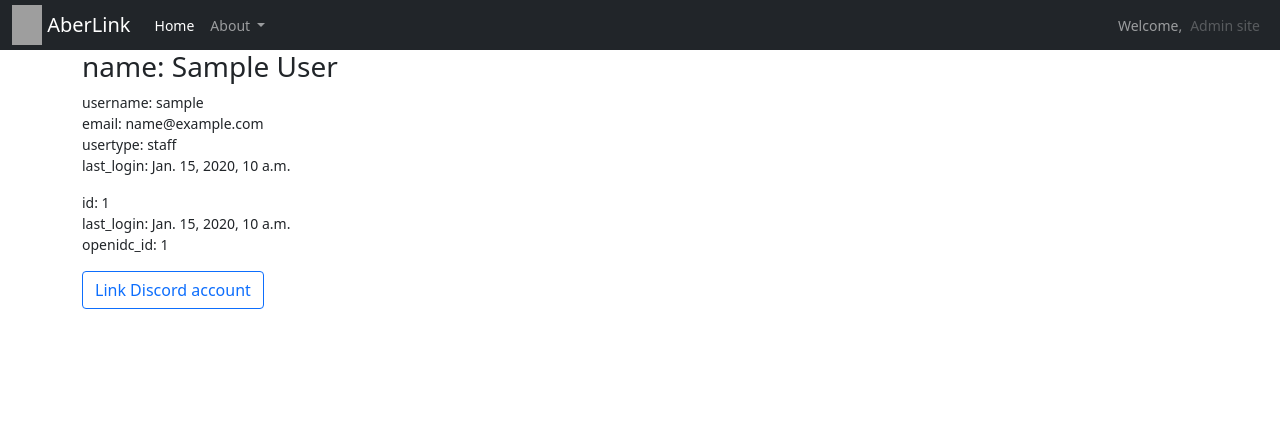
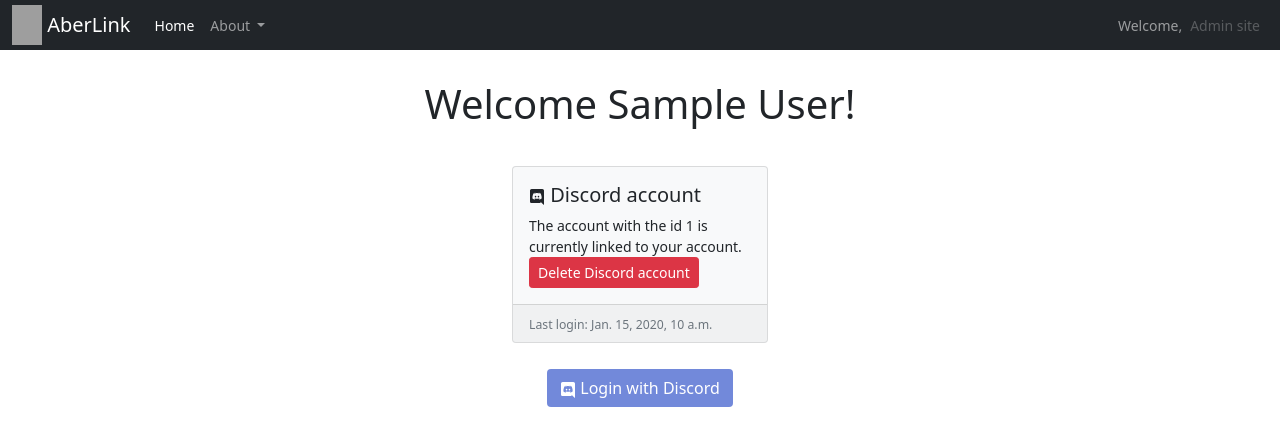
Before and after one commit to JoelLucaAdams/aberlink, a Django app: template src/AberLinkAuthentication/templates/home.html in a window 1280 px wide. Shown: the top 446 px of the page. Run offline with Django 3.2, Linux system fonts and the light colour scheme; tables that the repository leaves empty hold one stand-in row (values such as "Sample post"); the template is opened without the code that fills it: values that come from a table or form of the project are taken from there, most other values are stand-ins (such as "Sample title", 1, 10 or a date in 2020); parts of the project's set-up code (start-up, migrations or seed data) failed here and were passed over; grey boxes are pictures that could not be loaded.

Commit message:
formatted home page for discord accounts and added modal for deleting accounts

```diff
--- a/src/AberLinkAuthentication/templates/home.html
+++ b/src/AberLinkAuthentication/templates/home.html
@@ -1,18 +1,97 @@
 {% extends "base.html" %}
 
 {% block content %}
-    <h3>name: {{ openidc_user.name }}</h3>
-    <p>username: {{ openidc_user.username }}<br>
-    email: {{ openidc_user.email }}<br>
-    usertype: {{ openidc_user.usertype }}<br>
-    last_login: {{ openidc_user.last_login }}<br>
-    </p>
+<h1 style="text-align: center; padding: 30px;">Welcome {{ openidc_user.name }}!</h1>
 
+<div class="card-group justify-content-center" style="margin-left: auto; margin-right: auto;">
     {% for user in discord_users %}
-    <p>id: {{ user.id }}<br>
-    last_login: {{ user.last_login }}<br>
-    openidc_id: {{ user.openidc_id }}<br>
+    <div class="card text-black bg-light mb-3" style="max-width: 16rem;">
+        <div class="card-body">
+            <h5 class="card-title">
+                <svg xmlns="http://www.w3.org/2000/svg" width="16" height="16" fill="currentColor" class="bi bi-discord"
+                    viewBox="0 0 16 16">
+                    <path
+                        d="M6.552 6.712c-.456 0-.816.4-.816.888s.368.888.816.888c.456 0 .816-.4.816-.888.008-.488-.36-.888-.816-.888zm2.92 0c-.456 0-.816.4-.816.888s.368.888.816.888c.456 0 .816-.4.816-.888s-.36-.888-.816-.888z">
+                    </path>
+                    <path
+                        d="M13.36 0H2.64C1.736 0 1 .736 1 1.648v10.816c0 .912.736 1.648 1.64 1.648h9.072l-.424-1.48 1.024.952.968.896L15 16V1.648C15 .736 14.264 0 13.36 0zm-3.088 10.448s-.288-.344-.528-.648c1.048-.296 1.448-.952 1.448-.952-.328.216-.64.368-.92.472-.4.168-.784.28-1.16.344a5.604 5.604 0 0 1-2.072-.008 6.716 6.716 0 0 1-1.176-.344 4.688 4.688 0 0 1-.584-.272c-.024-.016-.048-.024-.072-.04-.016-.008-.024-.016-.032-.024-.144-.08-.224-.136-.224-.136s.384.64 1.4.944c-.24.304-.536.664-.536.664-1.768-.056-2.44-1.216-2.44-1.216 0-2.576 1.152-4.664 1.152-4.664 1.152-.864 2.248-.84 2.248-.84l.08.096c-1.44.416-2.104 1.048-2.104 1.048s.176-.096.472-.232c.856-.376 1.536-.48 1.816-.504.048-.008.088-.016.136-.016a6.521 6.521 0 0 1 4.024.752s-.632-.6-1.992-1.016l.112-.128s1.096-.024 2.248.84c0 0 1.152 2.088 1.152 4.664 0 0-.68 1.16-2.448 1.216z">
+                    </path>
+                </svg>
+                Discord account
+            </h5>
+            <p class="card-text">
+                The account with the id {{ user.id }} is currently linked to your account.
+                <button type="button" id="discordDeleteButton" class="btn btn-danger btn-sm" data-bs-toggle="modal"
+                    data-bs-target="#discordDeleteButtonModal" data-bs-whatever="{{ user.id }}">
+                    Delete Discord account
+                </button>
+            </p>
+        </div>
+        <div class="card-footer">
+            <small class="text-muted">Last login: {{ user.last_login }}</small>
+        </div>
+    </div>
+    {% empty %}
+    <p>
+        You don't seem to have any linked Discord accounts... Click the button to link a Discord account to your profile
     </p>
     {% endfor %}
-    <a class="btn btn-outline-primary" href="/oauth2/login" role="Link">Link Discord account</a>
+</div>
+<div class="text-center" style="padding: 10px;">
+    <a class="btn" href="/oauth2/login" role="Link" style="background-color: #7289DA; color: white;">
+        <svg xmlns="http://www.w3.org/2000/svg" width="16" height="16" fill="currentColor" class="bi bi-discord"
+            viewBox="0 0 16 16">
+            <path
+                d="M6.552 6.712c-.456 0-.816.4-.816.888s.368.888.816.888c.456 0 .816-.4.816-.888.008-.488-.36-.888-.816-.888zm2.92 0c-.456 0-.816.4-.816.888s.368.888.816.888c.456 0 .816-.4.816-.888s-.36-.888-.816-.888z">
+            </path>
+            <path
+                d="M13.36 0H2.64C1.736 0 1 .736 1 1.648v10.816c0 .912.736 1.648 1.64 1.648h9.072l-.424-1.48 1.024.952.968.896L15 16V1.648C15 .736 14.264 0 13.36 0zm-3.088 10.448s-.288-.344-.528-.648c1.048-.296 1.448-.952 1.448-.952-.328.216-.64.368-.92.472-.4.168-.784.28-1.16.344a5.604 5.604 0 0 1-2.072-.008 6.716 6.716 0 0 1-1.176-.344 4.688 4.688 0 0 1-.584-.272c-.024-.016-.048-.024-.072-.04-.016-.008-.024-.016-.032-.024-.144-.08-.224-.136-.224-.136s.384.64 1.4.944c-.24.304-.536.664-.536.664-1.768-.056-2.44-1.216-2.44-1.216 0-2.576 1.152-4.664 1.152-4.664 1.152-.864 2.248-.84 2.248-.84l.08.096c-1.44.416-2.104 1.048-2.104 1.048s.176-.096.472-.232c.856-.376 1.536-.48 1.816-.504.048-.008.088-.016.136-.016a6.521 6.521 0 0 1 4.024.752s-.632-.6-1.992-1.016l.112-.128s1.096-.024 2.248.84c0 0 1.152 2.088 1.152 4.664 0 0-.68 1.16-2.448 1.216z">
+            </path>
+        </svg>
+        Login with Discord
+    </a>
+</div>
+
+
+
+<!-- Modal -->
+<div class="modal fade" id="discordDeleteButtonModal" data-bs-backdrop="static" data-bs-keyboard="false" tabindex="-1"
+    aria-labelledby="exampleModalLabel" aria-hidden="true">
+    <div class="modal-dialog">
+        <div class="modal-content">
+            <div class="modal-header">
+                <h5 class="modal-title">Delete Discord account</h5>
+            </div>
+            <div class="modal-body">
+                <!--Any content placed here is overwritten by the Javascript function below-->
+            </div>
+            <div class="modal-footer">
+                <button type="button" class="btn btn-success" data-bs-dismiss="modal">Cancel</button>
+                <button type="button" class="btn btn-danger" data-bs-dismiss="modal"
+                    id="deleteDiscordAccountButtonConfirm">Delete Account
+                </button>
+            </div>
+        </div>
+    </div>
+</div>
+
+<script>
+    // Reference https://getbootstrap.com/docs/5.0/components/modal/#varying-modal-content
+    // Gets the DeleteDiscordAccount modal and adds an event listener to check when it's pressed
+    let deleteDiscordAccountModal = document.getElementById('discordDeleteButtonModal')
+    deleteDiscordAccountModal.addEventListener('show.bs.modal', function (event) {
+        // Gets the button and it's data attribute and prints it out in the .modal-body
+        let recipient = event.relatedTarget.getAttribute('data-bs-whatever')
+        let modalBodyInput = deleteDiscordAccountModal.querySelector('.modal-body')
+        modalBodyInput.textContent = 'Are you sure you want to delete the Discord account: ' + recipient
+    })
+
+    // Adds a listener for on click for the confirmation od deleting a discord account
+    let deleteDiscordAccountButtonConfirm = document.getElementById('deleteDiscordAccountButtonConfirm')
+    deleteDiscordAccountButtonConfirm.addEventListener('click', function (event) {
+        // Gets the original data stored in the discord delete button
+        let discordId = document.getElementById('discordDeleteButton').getAttribute('data-bs-whatever')
+        console.log(discordId)
+    });
+</script>
 {% endblock content%}
```
